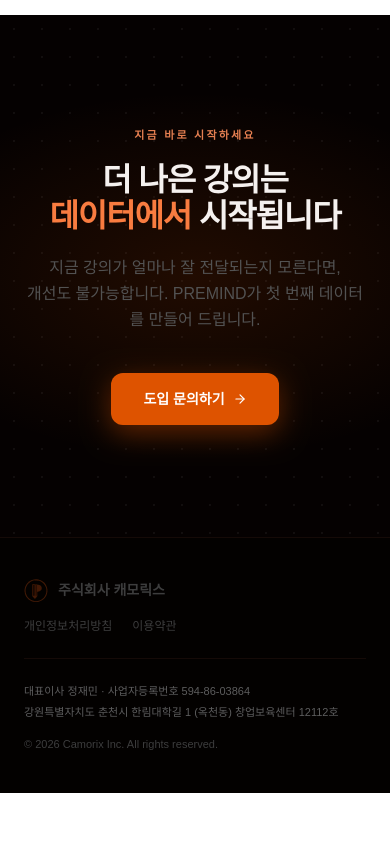
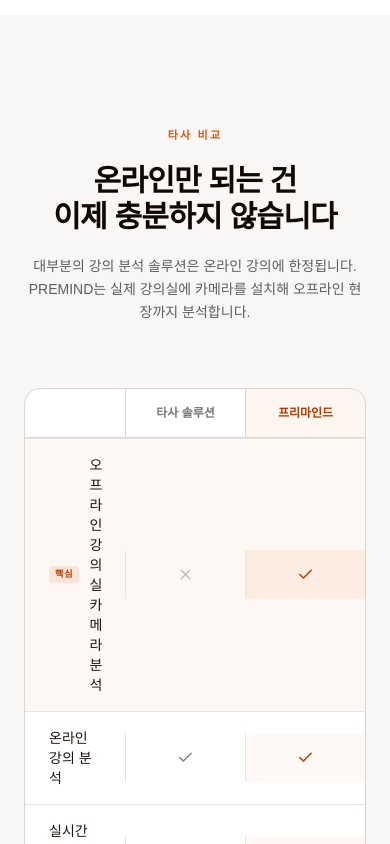
Before and after one commit to CAMORIX/premind-landing, a Next.js app: page / in a window 390 px wide. Shown: the part 3700-4544 px from the top of the page. Before the commit the page ends 4493 px from the top, so only its background shows below. Built offline with nearby package versions, Linux system fonts and the light colour scheme; a web font is replaced by a local one.

Commit message:
타사 비교 테이블

```diff
--- a/app/page.tsx
+++ b/app/page.tsx
@@ -10,7 +10,7 @@ import {
   AnimatePresence,
 } from "motion/react";
 import Link from "next/link";
-import { ArrowRight, BarChart3, Brain, Monitor, Users } from "lucide-react";
+import { ArrowRight, BarChart3, Brain, Check, Monitor, Users, X } from "lucide-react";
 import { ReactLenis } from "lenis/react";
 
 /* ────────────────────────────────────────
@@ -996,6 +996,154 @@ export default function LandingPage() {
           </div>
         </section>
 
+        {/* ── Comparison ── */}
+        <section style={{ background: "oklch(0.978 0.003 60)" }}>
+          <div className="max-w-6xl mx-auto px-6 py-28">
+            <FadeIn className="mb-16 text-center">
+              <Overline>타사 비교</Overline>
+              <h2
+                className="text-3xl sm:text-4xl font-black tracking-[-0.025em] mb-5"
+                style={{ color: "oklch(0.15 0.018 45)", lineHeight: 1.2 }}
+              >
+                온라인만 되는 건
+                <br />
+                이제 충분하지 않습니다
+              </h2>
+              <p
+                className="text-sm sm:text-base leading-relaxed mx-auto"
+                style={{ color: "oklch(0.48 0 0)", maxWidth: "460px" }}
+              >
+                대부분의 강의 분석 솔루션은 온라인 강의에 한정됩니다.
+                PREMIND는 실제 강의실에 카메라를 설치해 오프라인 현장까지 분석합니다.
+              </p>
+            </FadeIn>
+
+            <FadeIn>
+              <div
+                className="max-w-2xl mx-auto rounded-2xl overflow-hidden"
+                style={{
+                  border: "1px solid oklch(0.88 0.006 55)",
+                  background: "oklch(1 0 0)",
+                }}
+              >
+                {/* 헤더 */}
+                <div
+                  className="grid grid-cols-[1fr_120px_120px]"
+                  style={{ borderBottom: "1px solid oklch(0.88 0.006 55)" }}
+                >
+                  <div className="px-6 py-4" />
+                  <div
+                    className="px-4 py-4 flex items-center justify-center"
+                    style={{ borderLeft: "1px solid oklch(0.88 0.006 55)" }}
+                  >
+                    <span
+                      className="text-xs font-bold"
+                      style={{ color: "oklch(0.58 0 0)" }}
+                    >
+                      타사 솔루션
+                    </span>
+                  </div>
+                  <div
+                    className="px-4 py-4 flex items-center justify-center"
+                    style={{
+                      borderLeft: "1px solid oklch(0.88 0.006 55)",
+                      background: "oklch(0.62 0.19 44 / 0.06)",
+                    }}
+                  >
+                    <span className="text-xs font-bold" style={{ color: "oklch(0.52 0.17 44)" }}>프리마인드</span>
+                  </div>
+                </div>
+
+                {/* 비교 행 */}
+                {[
+                  {
+                    label: "오프라인 강의실 카메라 분석",
+                    competitor: false,
+                    us: true,
+                    highlight: true,
+                  },
+                  {
+                    label: "온라인 강의 분석",
+                    competitor: true,
+                    us: true,
+                    highlight: false,
+                  },
+                  {
+                    label: "실시간 청중 집중도 측정",
+                    competitor: false,
+                    us: true,
+                    highlight: false,
+                  },
+                  {
+                    label: "강사 제스처·전달력 분석",
+                    competitor: false,
+                    us: true,
+                    highlight: false,
+                  },
+                  {
+                    label: "강의 종료 후 AI 리포트 자동 생성",
+                    competitor: false,
+                    us: true,
+                    highlight: false,
+                  },
+                ].map(({ label, competitor, highlight }) => (
+                  <div
+                    key={label}
+                    className="grid grid-cols-[1fr_120px_120px] items-center"
+                    style={{
+                      borderTop: "1px solid oklch(0.92 0.004 55)",
+                      background: highlight
+                        ? "oklch(0.62 0.19 44 / 0.04)"
+                        : "transparent",
+                    }}
+                  >
+                    <div className="px-6 py-4 flex items-center gap-2.5">
+                      {highlight && (
+                        <span
+                          className="shrink-0 text-[9px] font-black px-1.5 py-0.5 rounded tracking-widest uppercase"
+                          style={{
+                            background: "oklch(0.62 0.19 44 / 0.12)",
+                            color: "oklch(0.52 0.17 44)",
+                          }}
+                        >
+                          핵심
+                        </span>
+                      )}
+                      <span
+                        className="text-sm font-medium"
+                        style={{ color: "oklch(0.20 0.018 45)" }}
+                      >
+                        {label}
+                      </span>
+                    </div>
+                    <div
+                      className="py-4 flex items-center justify-center"
+                      style={{ borderLeft: "1px solid oklch(0.92 0.004 55)" }}
+                    >
+                      {competitor ? (
+                        <Check size={17} style={{ color: "oklch(0.60 0 0)" }} />
+                      ) : (
+                        <X size={17} style={{ color: "oklch(0.80 0 0)" }} />
+                      )}
+                    </div>
+                    <div
+                      className="py-4 flex items-center justify-center"
+                      style={{
+                        borderLeft: "1px solid oklch(0.92 0.004 55)",
+                        background: highlight
+                          ? "oklch(0.62 0.19 44 / 0.08)"
+                          : "oklch(0.62 0.19 44 / 0.03)",
+                      }}
+                    >
+                      <Check size={17} style={{ color: "oklch(0.52 0.17 44)" }} />
+                    </div>
+                  </div>
+                ))}
+              </div>
+            </FadeIn>
+          </div>
+        </section>
+
         {/* ── CTA ── */}
         <section style={{ background: "oklch(0.09 0.018 44)" }}>
           <div className="relative max-w-6xl mx-auto px-6 py-28 text-center overflow-hidden">
```
